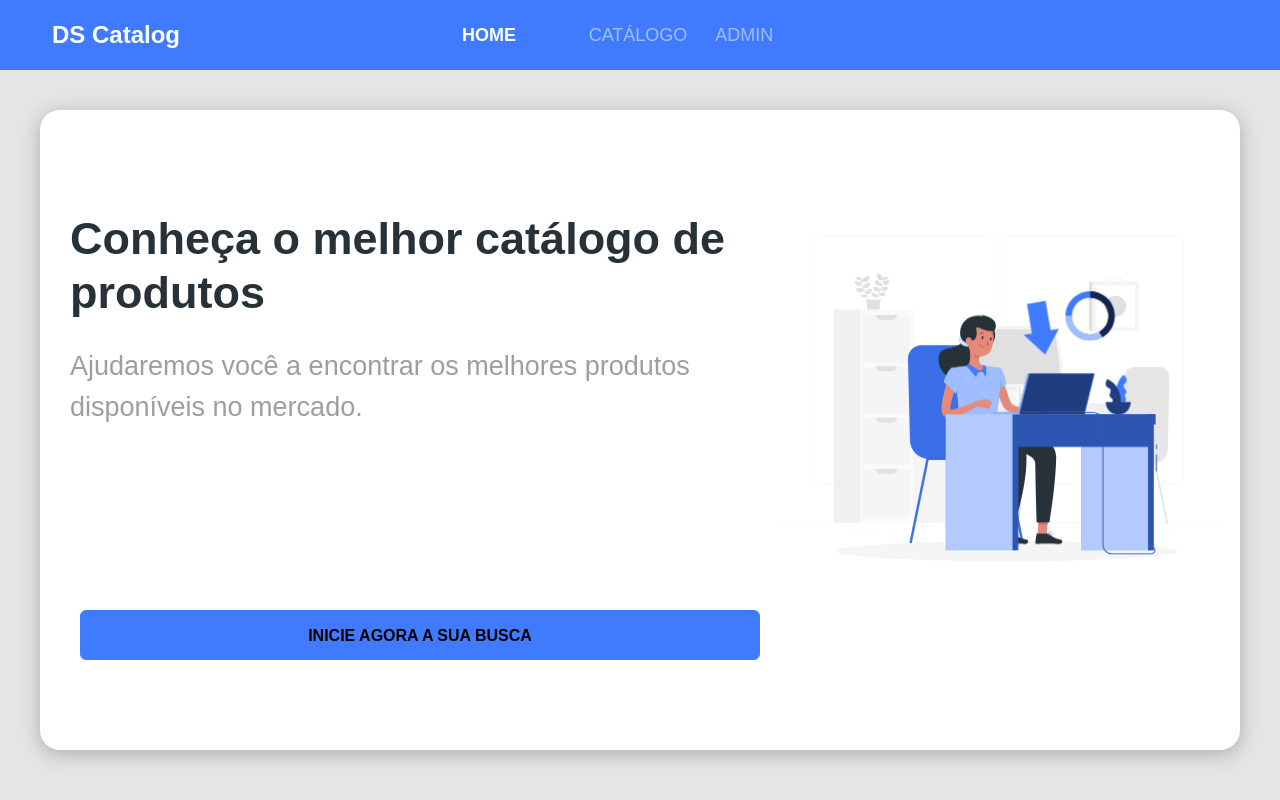
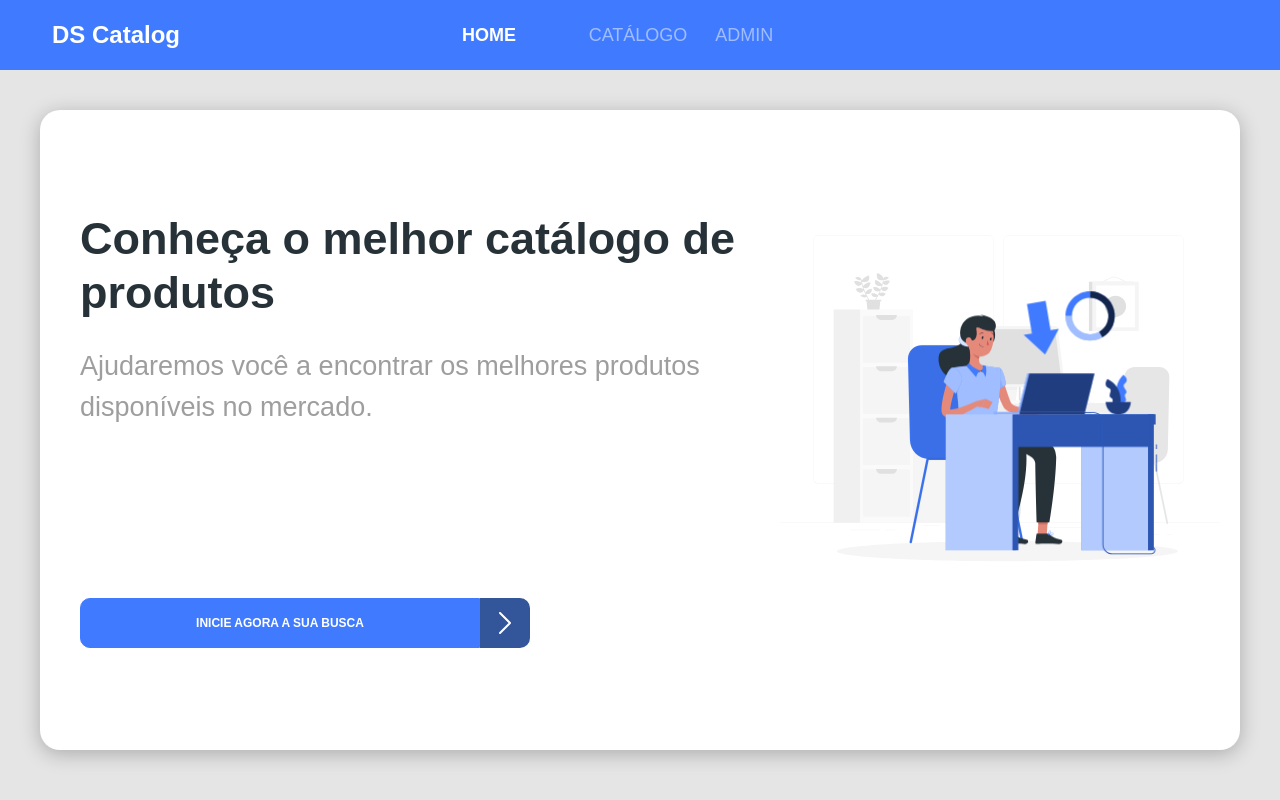
Before and after one commit to hstt-coder/bds-dscatalog, a React (Create React App) app in the folder frontend/: page / in a window 1280 px wide. Built offline with nearby package versions, Linux system fonts and the light colour scheme.

Commit message:
Custom Button Icon

```diff
--- a/frontend/src/components/ButtonIcon/index.tsx
+++ b/frontend/src/components/ButtonIcon/index.tsx
@@ -1,12 +1,16 @@
 import './styles.css';
+import { ReactComponent as ArrowIcon } from 'assets/images/arrow.svg';
 
 const ButtonIcon = () => {
   return (
-    <>
-      <button className="btn btn-primary btn-icon">
-        <h6>Inicie agora a sua busca</h6>
-      </button>
-    </>
+    <div className="btn-container">
+        <button className="btn btn-primary">
+          <h6>Inicie agora a sua busca</h6>
+        </button>
+      <div className="btn-icon-container">
+        <ArrowIcon />
+      </div>
+    </div>
   );
 };
 
--- a/frontend/src/components/ButtonIcon/styles.css
+++ b/frontend/src/components/ButtonIcon/styles.css
@@ -1,5 +1,30 @@
-.btn-icon {
+.btn-container {
+  display: flex;
+}
+
+.btn-container button {
+
+  border-radius: 10px 0 0 10px;
+}
+
+.btn h6 {
+  color: #fff;
+  font-size: 12px;
   text-transform: uppercase;
-  width: 100%;
-  height: 100%;
 }
+
+.btn-icon-container {
+  display: flex;
+  justify-content: center;
+  align-items: center;
+  width: 50px;
+  height: 50px;
+  background-color: #33569b;
+  border-radius: 0 10px 10px 0;
+}
+
+@media (min-width: 576px) {
+ .btn {
+  width: 400px;
+ }
+}
--- a/frontend/src/pages/Home/styles.css
+++ b/frontend/src/pages/Home/styles.css
@@ -40,12 +40,6 @@
   height: auto;
 }
 
-.button-container {
-  width: 260px;
-  height: 50px;
-}
-
-
 @media (min-width: 576px) {
   .home-container {
     padding: 15px;
@@ -57,10 +51,6 @@
   }
 
   .home-content-container p {
-    width: 506px;
-  }
-
-  .button-container {
     width: 506px;
   }
 
@@ -127,14 +117,10 @@
     width: 60%;
     align-items: flex-start;
     text-align: left;
-    align-content: space-around;
-    flex-flow: wrap;
-
+    justify-content: space-around;
+    flex-flow: column wrap;
   }
 
-  .button-container {
-    width: 700px;
-  }
   .home-image-container svg {
     width: 100%;
   }
```
Also changed, not shown: frontend/src/assets/images/arrow.svg (added).
